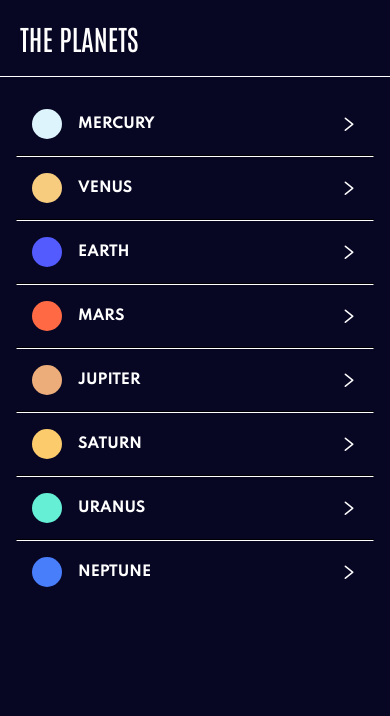
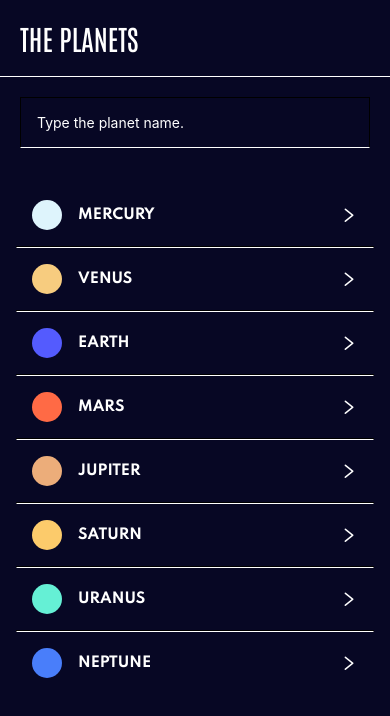
Before and after one commit to A-K-M-Fozlol-Hoq/PLANET-APP, a React Native app: screen /Home in a window 390 px wide. Shown: the top 716 px of the page. Built offline with nearby package versions, Linux system fonts and the light colour scheme.

Commit message:
implemented search option after completing the project :p

```diff
--- a/src/screens/home.js
+++ b/src/screens/home.js
@@ -4,8 +4,9 @@ import {
   SafeAreaView,
   StyleSheet,
   Pressable,
+  TextInput,
 } from 'react-native';
-import React from 'react';
+import React, { useState } from 'react';
 import Text from '../components/text/text';
 import PlanetHeader from '../components/planet-header';
 import { colors } from '../theme/colors';
@@ -36,16 +37,36 @@ const PlanetItem = ({ item }) => {
 };
 
 export default function Home({ navigation }) {
+  const [list, setList] = useState(PLANET_LIST);
   const renderItem = ({ item }) => {
     return <PlanetItem item={item} />;
+  };
+
+  const searchFilter = (text) => {
+    const filteredList = PLANET_LIST.filter((item) => {
+      const itemName = item.name.toLowerCase();
+      const userTypedText = text.toLowerCase();
+
+      return itemName.indexOf(userTypedText) > -1;
+    });
+    setList(filteredList);
   };
 
   return (
     <SafeAreaView style={styles.container}>
       <PlanetHeader />
+      <TextInput
+        placeholder="Type the planet name."
+        placeholderTextColor={colors.white}
+        autoCorrect={false}
+        style={styles.searchInput}
+        onChangeText={(text) => {
+          searchFilter(text);
+        }}
+      ></TextInput>
       <FlatList
         contentContainerStyle={styles.list}
-        data={PLANET_LIST}
+        data={list}
         keyExtractor={(item) => {
           return item.name;
         }}
@@ -83,4 +104,11 @@ const styles = StyleSheet.create({
     borderBottomColor: colors.white,
     borderWidth: 0.5,
   },
+  searchInput: {
+    padding: spacing[4],
+    color: colors.white,
+    borderBottomColor: colors.white,
+    borderWidth: 1,
+    margin: spacing[5],
+  },
 });
```
